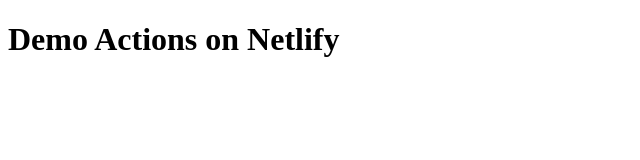
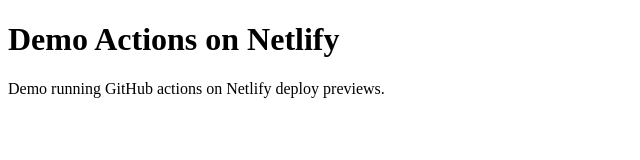
Before and after one commit to voorhoede/demo-actions-on-netlify, a website: page src/index.html in a window 1280 px wide. Shown: the whole page, without its empty margins (0-640 px from the left). Drawn offline with Linux system fonts and the light colour scheme.

```diff
--- a/src/index.html
+++ b/src/index.html
@@ -6,5 +6,6 @@
 </head>
 <body>
     <h1>Demo Actions on Netlify</h1>
+    <p>Demo running GitHub actions on Netlify deploy previews.</p>
 </body>
 </html>
```
